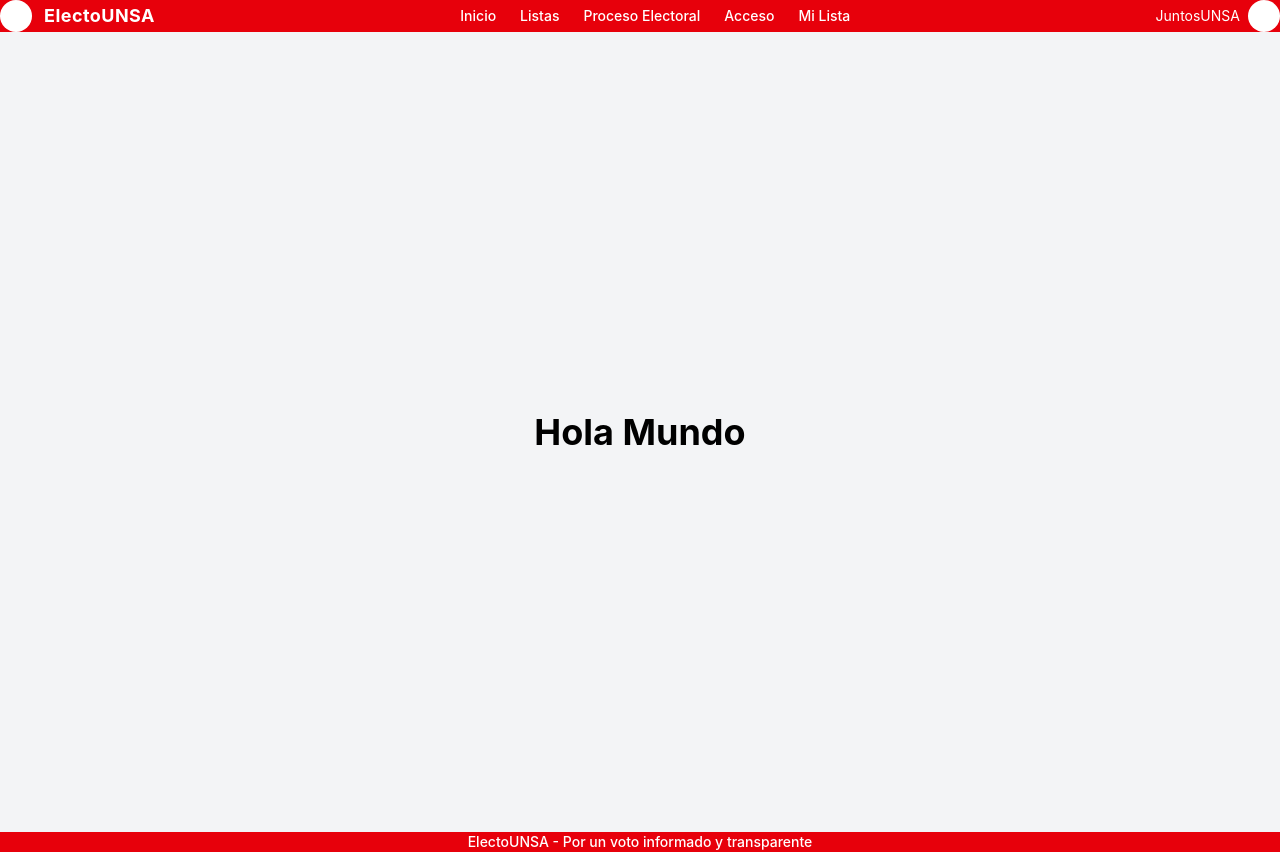
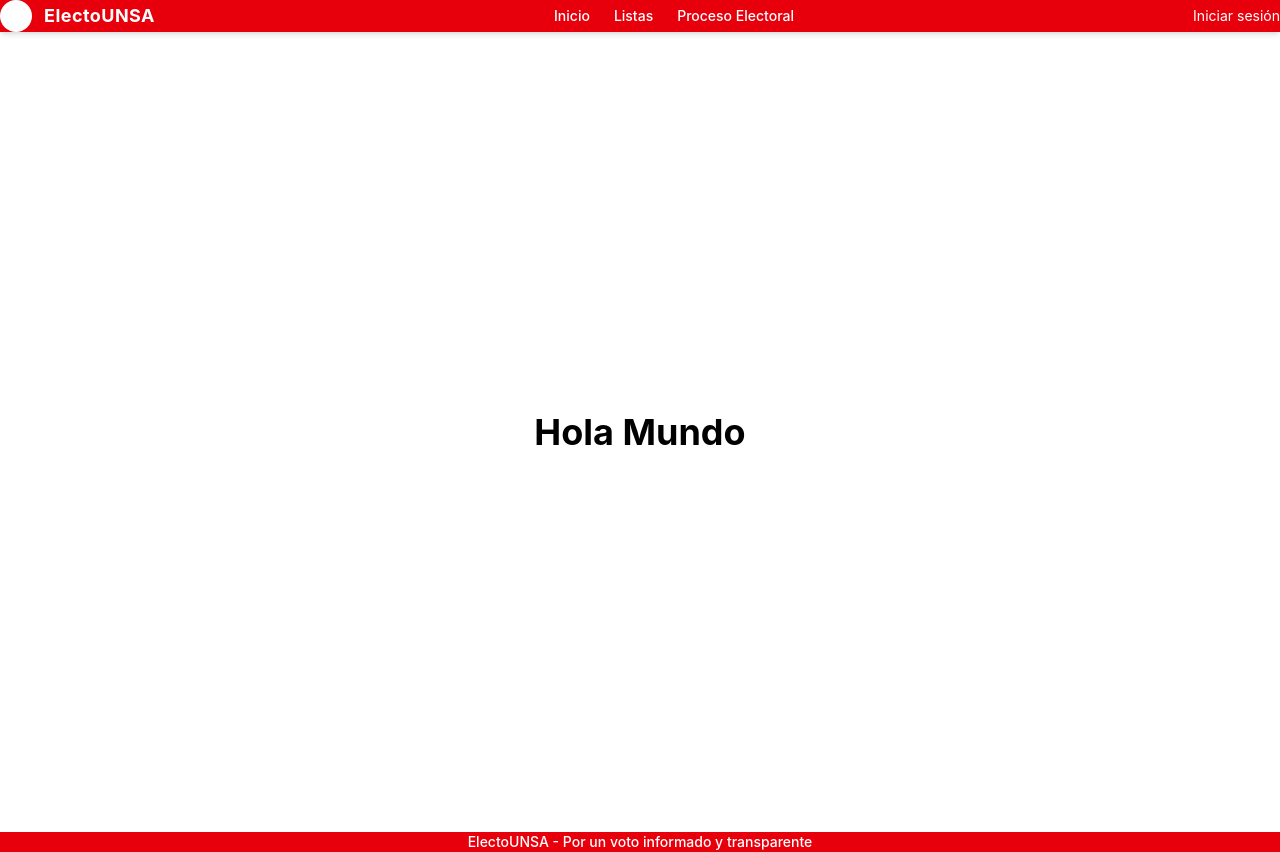
Before and after one commit to ynoacamino-org/ElectoUNSA, a React (Vite) app in the folder vite-front/: page / in a window 1280 px wide. Built offline with nearby package versions, Linux system fonts and the light colour scheme.

Commit message:
Configuracion inicial de arhicvos

```diff
--- a/vite-front/src/components/layout/Navbar.tsx
+++ b/vite-front/src/components/layout/Navbar.tsx
@@ -1,15 +1,20 @@
 import { Link } from "react-router-dom";
+import { useState } from "react";
 
 function Navbar() {
+  // Esto luego se reemplaza con Google Auth
+  const [isLoggedIn] = useState(false);
+
   return (
     <nav className="bg-red-600 text-white py-4 px-8 flex justify-between items-center shadow-md">
+
       {/* Logo */}
       <div className="flex items-center gap-3">
         <div className="w-8 h-8 bg-white rounded-full"></div>
         <span className="text-lg font-bold tracking-wide">ElectoUNSA</span>
       </div>
 
-      {/* Menú principal */}
+      {/* Menú */}
       <div className="flex gap-6 text-sm font-medium">
         <Link to="/" className="hover:underline decoration-2 underline-offset-4">
           Inicio
@@ -22,20 +27,22 @@ function Navbar() {
         <Link to="/proceso" className="hover:text-gray-200 transition">
           Proceso Electoral
         </Link>
-
-        <Link to="/acceso" className="hover:text-gray-200 transition">
-          Acceso
-        </Link>
-
-        <Link to="/mi-lista" className="hover:text-gray-200 transition">
-          Mi Lista
-        </Link>
       </div>
 
-      {/* Info derecha */}
+      {/* Parte derecha condicional */}
       <div className="flex items-center gap-2">
-        <span className="text-sm">JuntosUNSA</span>
-        <div className="w-8 h-8 bg-white rounded-full"></div>
+        {!isLoggedIn ? (
+          // Estado SIN sesión
+          <Link to="/acceso" className="text-sm hover:text-gray-200 transition">
+            Iniciar sesión
+          </Link>
+        ) : (
+          // Estado CON sesión
+          <Link to="/mi-lista" className="flex items-center gap-2 hover:text-gray-200 transition">
+            <span className="text-sm">JuntosUNSA</span>
+            <div className="w-8 h-8 bg-white rounded-full"></div>
+          </Link>
+        )}
       </div>
     </nav>
   );
--- a/vite-front/src/pages/Home/HomePage.tsx
+++ b/vite-front/src/pages/Home/HomePage.tsx
@@ -1,6 +1,6 @@
 function HomePage() {
   return (
-    <div className="flex items-center justify-center min-h-screen bg-gray-100">
+    <div className="flex items-center justify-center min-h-screen ">
       <h1 className="text-4xl font-bold text-unsa-granate">Hola Mundo</h1>
     </div>
   );
```
